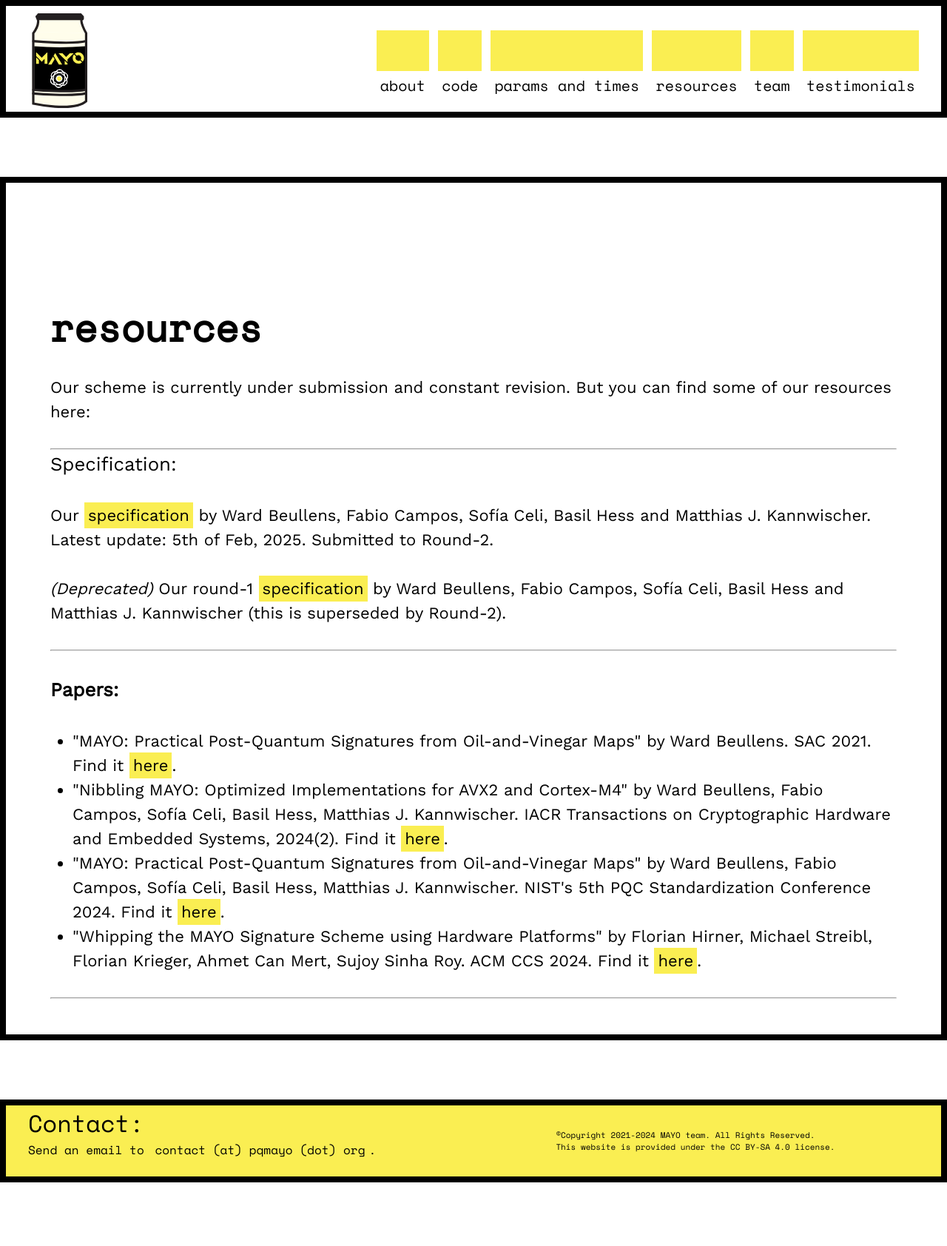
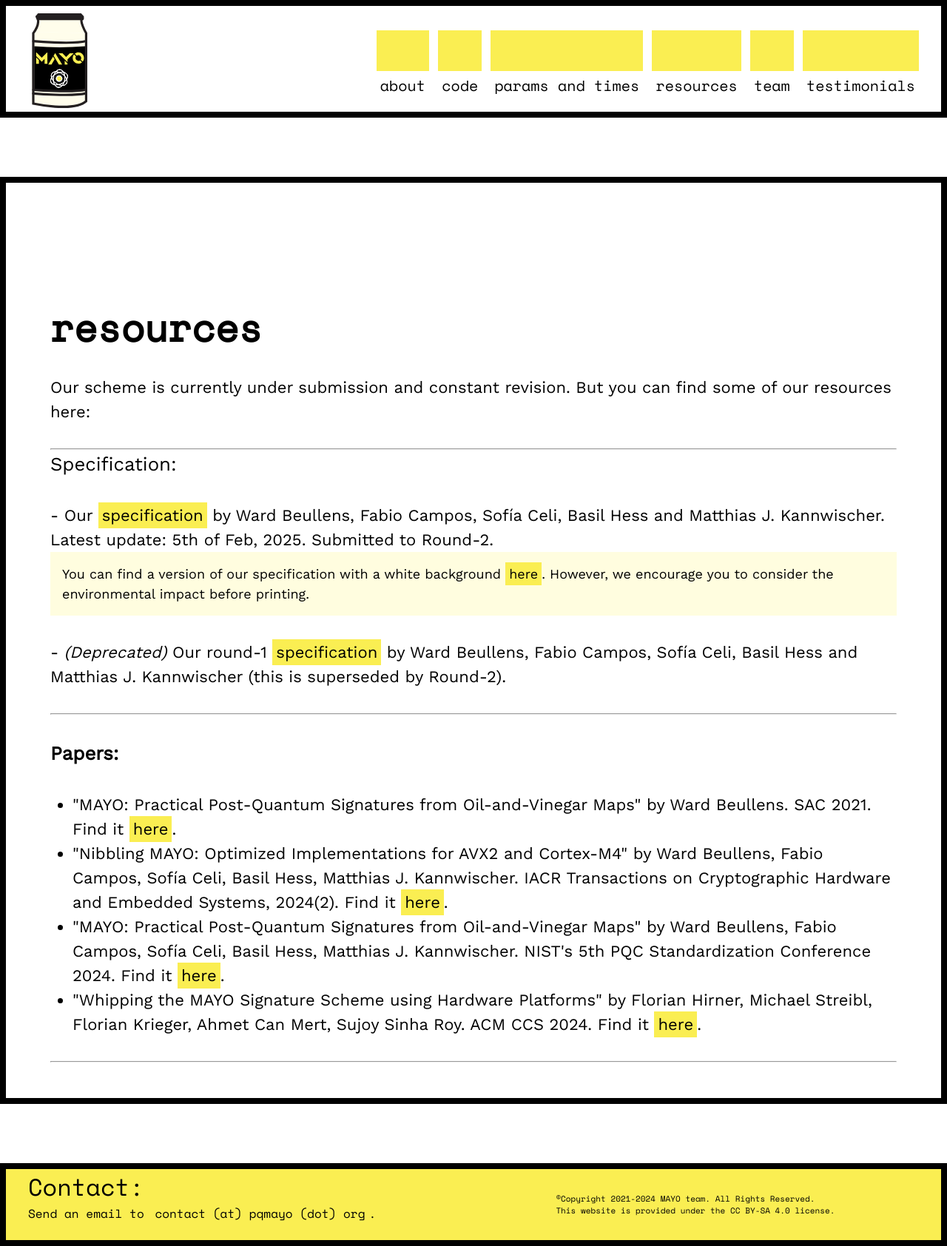
Before and after one commit to PQCMayo/MAYO-website, a Jekyll site: the page built from resources.html, in a window 1280 px wide. Shown: the whole page at 74% size. Built offline with Jekyll 4.4.1, drawn with Linux system fonts in a browser that asks for light colours; before the commit the page ends 1598 px from its top, so only the background shows below that.

Commit message:
Add white background

```diff
--- a/_sass/_layout.scss
+++ b/_sass/_layout.scss
@@ -503,3 +503,9 @@ td {
 #flags {
   font-size: 18px;
 }
+
+.note {
+  background-color: #FFFDDF;
+  font-size: 18px;
+  padding: 1rem;
+}
--- a/resources.html
+++ b/resources.html
@@ -11,9 +11,12 @@ tags: menu
 	<hr>
   <h3>Specification:</h3>
 	<br>
-	<p>Our <a href="/assets/specs/mayo-round2.pdf">specification</a> by Ward Beullens, Fabio Campos, Sofía Celi, Basil Hess and Matthias J. Kannwischer. Latest update: 5th of Feb, 2025. Submitted to Round-2.</p>
+	<p>- Our <a href="/assets/specs/mayo-round2.pdf">specification</a> by Ward Beullens, Fabio Campos, Sofía Celi, Basil Hess and Matthias J. Kannwischer. Latest update: 5th of Feb, 2025. Submitted to Round-2.</p>
+	<div class="note">
+    <p>You can find a version of our specification with a white background <a href="/assets/specs/mayo-round2-white-back.pdf">here</a>. However, we encourage you to consider the environmental impact before printing.</p>
+	</div>
 	<br>
-	<p><i>(Deprecated)</i> Our round-1 <a href="/assets/specs/mayo-round1.pdf">specification</a> by Ward Beullens, Fabio Campos, Sofía Celi, Basil Hess and Matthias J. Kannwischer (this is superseded by Round-2).</p>
+	<p>- <i>(Deprecated)</i> Our round-1 <a href="/assets/specs/mayo-round1.pdf">specification</a> by Ward Beullens, Fabio Campos, Sofía Celi, Basil Hess and Matthias J. Kannwischer (this is superseded by Round-2).</p>
 	<br>
 	<hr>
 	<br>
```
Also changed, not shown: 1 other file.
